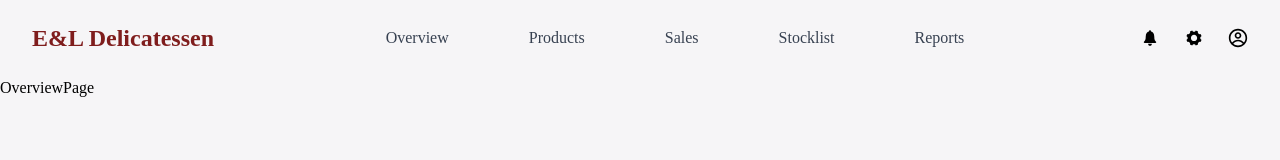
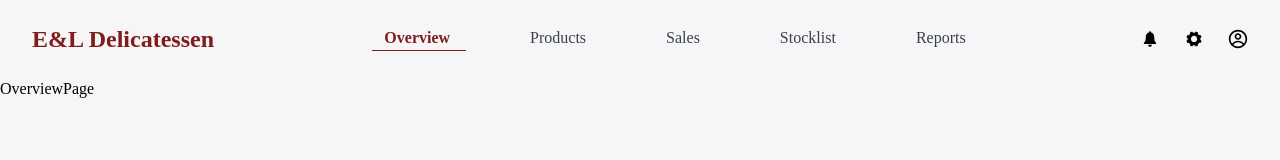
Before and after one commit to jeffabenoja/Real-Time-Inventory-Monitoring-Sytem, a React (Vite) app in the folder client/: page /dashboard/overview in a window 1280 px wide. Shown: the top 160 px of the page. Built offline with nearby package versions, Linux system fonts and the light colour scheme.

Commit message:
Update Menu

```diff
--- a/client/src/App.tsx
+++ b/client/src/App.tsx
@@ -6,9 +6,7 @@ import {
 } from "react-router-dom"
 import MainLayout from "./Layout/MainLayout"
 import OverviewPage from "./pages/OverviewPage"
-import InventoryPage from "./pages/InventoryPage"
 import ProductsPage from "./pages/ProductsPage"
-import PurchasingPage from "./pages/PurchasingPage"
 import SalesPage from "./pages/SalesPage"
 import StocklistPage from "./pages/StocklistPage"
 import ReportsPage from "./pages/ReportsPage"
@@ -23,9 +21,7 @@ const App = () => {
         <Route path='/register' element={<Register />} />
         <Route path='/dashboard' element={<MainLayout />}>
           <Route path='overview' element={<OverviewPage />} />
-          <Route path='inventory' element={<InventoryPage />} />
           <Route path='products' element={<ProductsPage />} />
-          <Route path='purchasing' element={<PurchasingPage />} />
           <Route path='sales' element={<SalesPage />} />
           <Route path='stocklist' element={<StocklistPage />} />
           <Route path='reports' element={<ReportsPage />} />
--- a/client/src/components/common/Header.tsx
+++ b/client/src/components/common/Header.tsx
@@ -6,11 +6,11 @@ import { NavLink } from "react-router-dom"
 import { useState } from "react"
 
 const NAVIGATION_ITEMS = [
-  { name: "Overview", to: "/overview" },
-  { name: "Products", to: "/products" },
-  { name: "Sales", to: "/sales" },
-  { name: "Stocklist", to: "/stocklist" },
-  { name: "Reports", to: "/reports" },
+  { name: "Overview", to: "overview" },
+  { name: "Products", to: "products" },
+  { name: "Sales", to: "sales" },
+  { name: "Stocklist", to: "stocklist" },
+  { name: "Reports", to: "reports" },
 ]
 
 const Header = () => {
```
